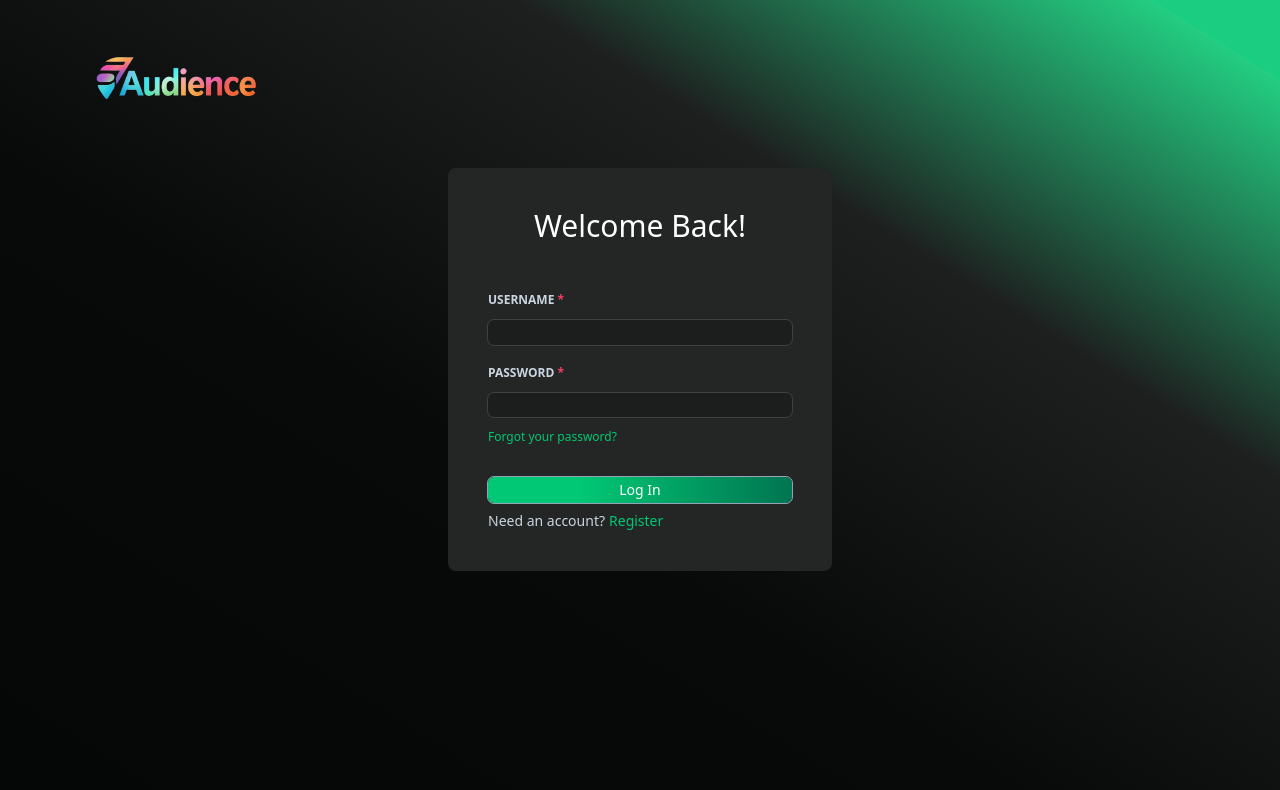
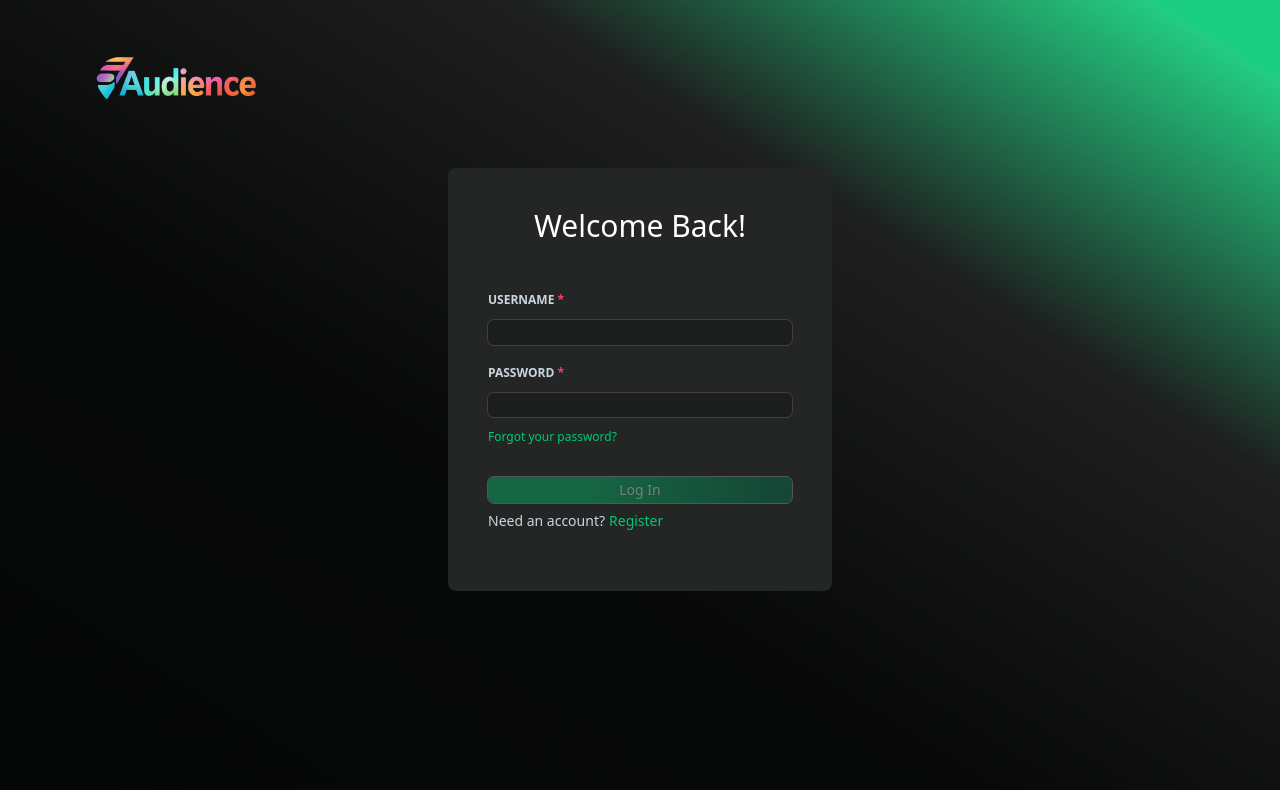
Before and after one commit to vickynina006/Audience, a React (Vite) app: page /login in a window 1280 px wide. Shown: the top 790 px of the page. Built offline with nearby package versions, Linux system fonts and the light colour scheme.

Commit message:
fixed navblur

```diff
--- a/src/components/signupPage1.jsx
+++ b/src/components/signupPage1.jsx
@@ -41,7 +41,7 @@ export default function SignupPage1({ onClick }) {
           onClick={onClick}
           disabled={!isValid}
           styles={`py-0.5 px-7 rounded-md mt-8 w-full flex justify-center mx-auto ${
-            !isValid ? "opacity-50 cursor-not-allowed" : ""
+            !isValid ? "opacity-40 cursor-not-allowed" : ""
           } `}
         />
         <span className="flex gap-1 text-sm">
--- a/src/components/signupPage2.jsx
+++ b/src/components/signupPage2.jsx
@@ -141,7 +141,7 @@ export default function SignupPage2({ onClick }) {
               spinner={isLoading && <Spinner />}
               onClick={handleclick}
               styles={`py-0.5 px-7 rounded-md mt-4 w-full ${
-                !isValid2 || isLoading ? "opacity-50 cursor-not-allowed" : ""
+                !isValid2 || isLoading ? "opacity-40 cursor-not-allowed" : ""
               } `}
             />
           </div>{" "}
--- a/src/pages/loginPage.jsx
+++ b/src/pages/loginPage.jsx
@@ -1,28 +1,43 @@
 import { Link, useNavigate } from "react-router-dom";
 import logo from "../assets/logo.png";
 import Button from "../components/button";
-import { useState } from "react";
+import { useEffect, useState } from "react";
 import Spinner from "../components/spinner";
+import { AnimatePresence, motion } from "framer-motion";
 
 export default function LoginPage() {
   const [isLoading, setIsLoading] = useState(false);
+  const [isNavigating, setIsNavigating] = useState(false);
   const [loginData, setLoginData] = useState({
     userName: "",
     password: "",
   });
   const [error, setError] = useState("");
+  const [inputError, setInputError] = useState(true);
   const navigate = useNavigate();
+
   function handleclick() {
     setIsLoading(true);
   }
 
+  function handleNavigation() {
+    setIsNavigating(true);
+  }
   function handleLoginChange(e) {
     const { name, value } = e.target;
     setLoginData((prev) => ({
       ...prev,
       [name]: value,
     }));
+    setError("");
   }
+  useEffect(() => {
+    if (!loginData.userName.trim() || !loginData.password.trim()) {
+      setInputError(true);
+    } else {
+      setInputError(false);
+    }
+  }, [loginData]);
 
   async function handleLoginSubmit(e) {
     e.preventDefault();
@@ -67,7 +82,14 @@ export default function LoginPage() {
           className=" w-32 h-10 md:w-[10rem] md:h-14"
         />
       </header>
-      <div className="bg-loginDarkash2 flex flex-col  w-[80%] mx-auto gap-5 p-6 rounded-lg   md:w-[50%] md:p-10 lg:w-[30%]">
+      <AnimatePresence mode="wait">
+        <motion.div
+          initial={{ opacity: 0, y: 50 }}
+          animate={{ opacity: 1, y: 0 }}
+          exit={{ opacity: 0, x: -50 }}
+          transition={{ duration: 0.5 }}
+          className="bg-loginDarkash2 flex flex-col  w-[80%] mx-auto gap-5 p-6 rounded-lg   md:w-[50%] md:p-10 lg:w-[30%]"
+        >
           <h1 className="text-white text-2xl text-center mb-3 md:text-3xl">
             Welcome Back!
           </h1>
@@ -94,18 +116,23 @@ export default function LoginPage() {
             />
             <div className="space-y-2">
               <Button
+                initial={{ scale: !inputError ? 0.97 : 1 }}
+                animate={{ scale: !inputError ? 1 : 1 }}
+                transition={{ duration: 1, type: "spring", bounce: 0.7 }}
+                key={!inputError}
                 title={isLoading ? "Logging In..." : "Log In"}
                 styles={`py-[0.18rem] px-7 text-sm mt-8 w-full rounded-md flex justify-center mx-auto ${
-                isLoading ? "opacity-50 cursor-not-allowed" : ""
+                  isLoading || inputError ? "opacity-40 cursor-not-allowed" : ""
                 }`}
                 onClick={handleclick}
-              disabled={isLoading}
+                disabled={isLoading || inputError}
                 spinner={isLoading && <Spinner />}
               />
               <span className="flex gap-1 text-sm">
                 <p className=" text-slate-300">Need an account?</p>
                 <Link
                   to="/signup"
+                  onClick={handleNavigation}
                   className="text-bgGreen2 hover:underline cursor-pointer underline-offset-4"
                 >
                   Register
@@ -113,7 +140,11 @@ export default function LoginPage() {
               </span>
             </div>
           </form>
+          <div className="flex justify-center">
+            {isNavigating && <Spinner />}
           </div>
+        </motion.div>
+      </AnimatePresence>
     </section>
   );
 }
```
Lines whose indentation alone changed are shown as unchanged.
